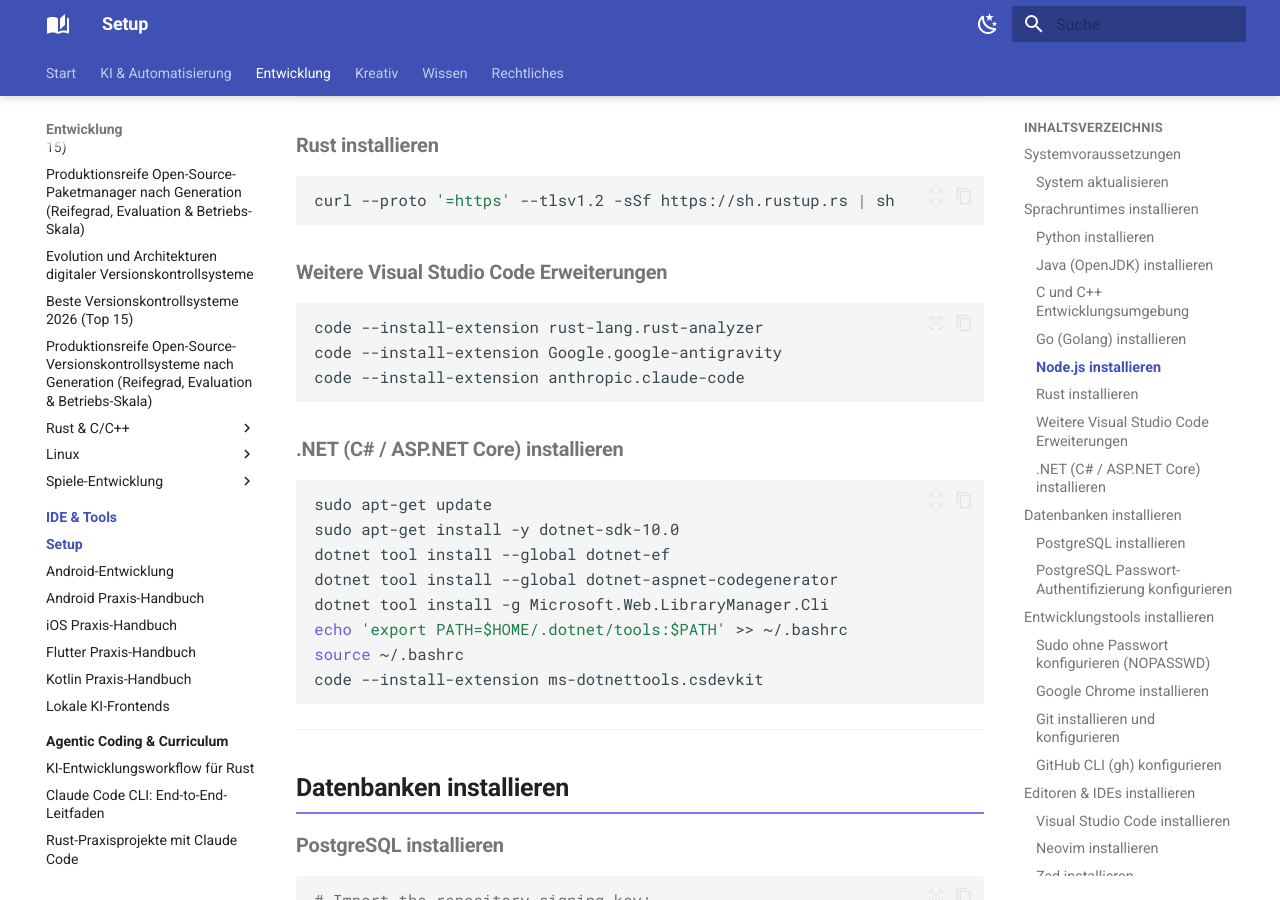
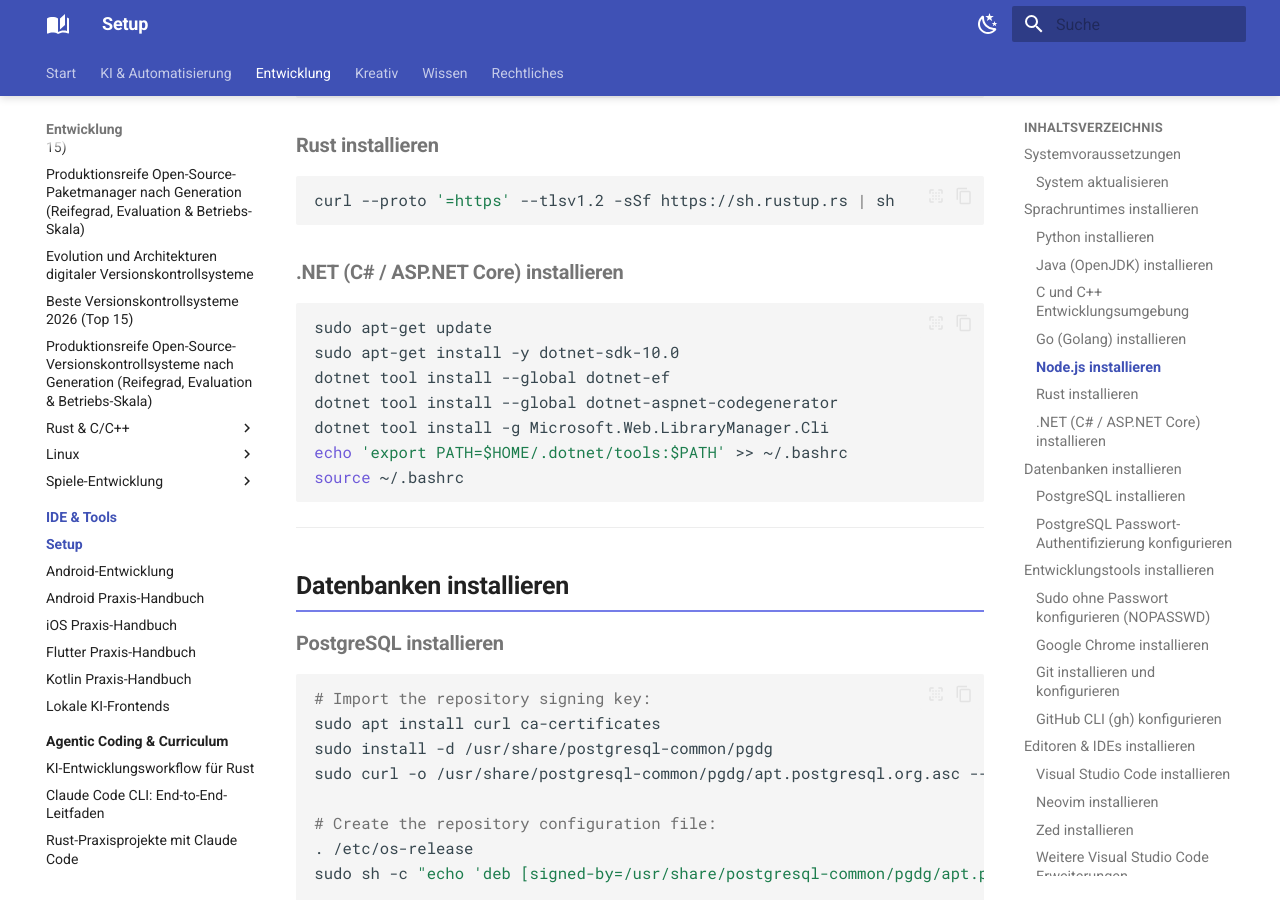
Before and after one commit to thorstenkloehn/dokument, an MkDocs documentation site: the page built from docs/entwicklung/ide/setup.md, in a window 1280 px wide and 900 px high, scrolled down 1975 px. Built offline with MkDocs 1.6.1 and Material for MkDocs 9.7.7, drawn with Linux system fonts in a browser that asks for light colours; some of the changed text lies outside the part shown.

Commit message:
docs: VS-Code-Erweiterungen-Abschnitt in setup.md bündeln
Verschiebt "Weitere Visual Studio Code Erweiterungen" ans Ende zu den
IDE-Installationen und nimmt die csdevkit-Erweiterung mit auf.

Co-Authored-By: Claude Sonnet 5 <noreply@anthropic.com>
Claude-Session: https://claude.ai/code/session_01Xc1XBSMyx7TrYV7Fwo3EnP

````diff
--- a/docs/entwicklung/ide/setup.md
+++ b/docs/entwicklung/ide/setup.md
@@ -76,15 +76,6 @@ npm -v # Should print "11.7.0".
 ```bash
 curl --proto '=https' --tlsv1.2 -sSf https://sh.rustup.rs | sh
 ```
-
-### Weitere Visual Studio Code Erweiterungen
-```
-code --install-extension rust-lang.rust-analyzer
-code --install-extension Google.google-antigravity
-code --install-extension anthropic.claude-code
-
-```
-
 ### .NET (C# / ASP.NET Core) installieren
 
 ```bash
@@ -95,7 +86,7 @@ dotnet tool install --global dotnet-aspnet-codegenerator
 dotnet tool install -g Microsoft.Web.LibraryManager.Cli
 echo 'export PATH=$HOME/.dotnet/tools:$PATH' >> ~/.bashrc
 source ~/.bashrc
-code --install-extension ms-dotnettools.csdevkit
+
 
 ```
 
@@ -224,7 +215,14 @@ sudo apt-get install neovim
 ```bash
 curl -f https://zed.dev/install.sh | sh
 ```
+### Weitere Visual Studio Code Erweiterungen
+```
+code --install-extension rust-lang.rust-analyzer
+code --install-extension Google.google-antigravity
+code --install-extension anthropic.claude-code
+code --install-extension ms-dotnettools.csdevkit
 
+```
 ### Jetbrains IDEs installieren
 
 ```bash
````
